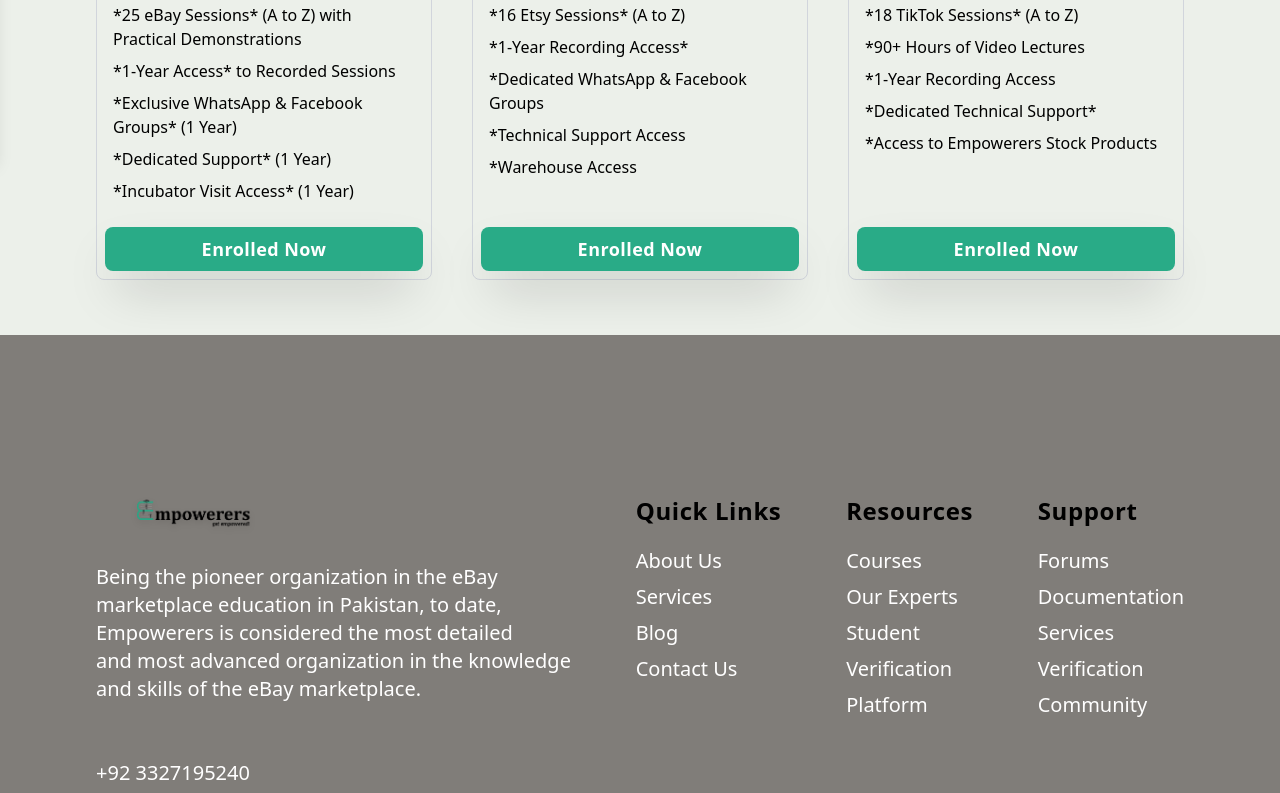
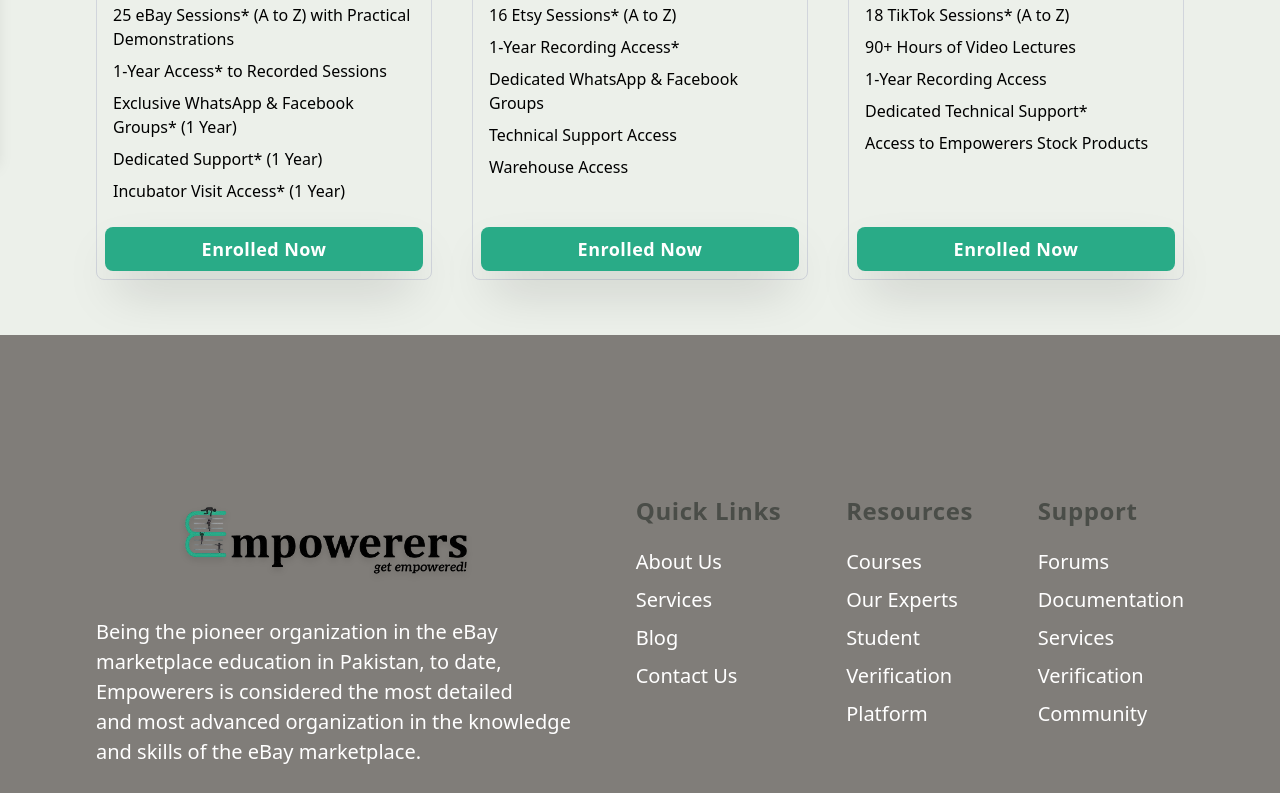
Before and after one commit to muazkhalid936/Empowers, a Next.js app: page /trainingPage in a window 1280 px wide. Shown: the part 640-1433 px from the top of the page. Built offline with nearby package versions, Linux system fonts and the light colour scheme.

Commit message:
Responsive

```diff
--- a/package.json
+++ b/package.json
@@ -10,6 +10,7 @@
   },
   "dependencies": {
     "@react-google-maps/api": "^2.20.6",
+    "analog-clock-react": "^1.3.0",
     "bcryptjs": "^3.0.2",
     "framer-motion": "^12.5.0",
     "jsonwebtoken": "^9.0.2",
@@ -30,6 +31,6 @@
     "eslint": "^9",
     "eslint-config-next": "15.2.1",
     "postcss": "^8.5.3",
-    "tailwindcss": "^4.0.12"
+    "tailwindcss": "^4.0.14"
   }
 }
--- a/src/app/globals.css
+++ b/src/app/globals.css
@@ -12,7 +12,9 @@
 #galleryDiv {
   scrollbar-width: none;
 }
-
+.textGray{
+  color: #4a4d48;
+}
 .main_hero_slogan {
   @apply text-[12px] md:text-[14px] lg:text-[16px];
 }
@@ -22,7 +24,6 @@
 .font_inter {
   font-family: "Inter", sans-serif;
   font-optical-sizing: auto;
-  /* font-weight: <weight>; */
   font-style: normal;
 }
 
--- a/src/app/page.js
+++ b/src/app/page.js
@@ -77,6 +77,7 @@
       </div>
       <Welcome />
 
+      <CountdownTimer targetDate="2025-04-01T02:30:00" />
       <Video />
 
       <Training />
@@ -85,7 +86,6 @@
       <Blogs />
 
       <StudentSlider />
-      <CountdownTimer targetDate="2025-04-01T00:00:00" />
 
       <div className=" mt-[55px] ">
         <div className="text-center font-bold text-2xl sm:text-5xl my-16">
--- a/src/components/Footer.js
+++ b/src/components/Footer.js
@@ -1,12 +1,10 @@
+import Image from "next/image";
 import Link from "next/link";
 import React from "react";
 import {
-  FaBars,
   FaFacebook,
   FaLinkedin,
-  FaPhoneAlt,
   FaTiktok,
-  FaTimes,
   FaYoutube,
 } from "react-icons/fa";
 import { MdEmail, MdOutlineEmail } from "react-icons/md";
@@ -14,17 +12,19 @@
 function Footer() {
   return (
     <div className="bg-[#807d79]">
-      <div className=" container mx-auto pt-20 px-10 md:px-24  text-white">
-        <div className="flex flex-wrap gap-5  justify-between  my-20">
+      <div className=" container mx-auto pt-10 sm:pt-20 px-10 md:px-24  text-white">
+        <div className="flex flex-wrap gap-5  justify-between  my-5 sm:my-20">
           <div>
             <Link href={"/"}>
-              <img
+              <Image
+              width={500}
+              height={500}
                 src="/empowerer_logo_re_bg.png"
                 alt=""
-                className="w-[200px] cursor-pointer drop-shadow-md  px-10 rounded-lg"
+                className="w-[300px] cursor-pointer drop-shadow-md  mx-auto  rounded-lg"
               />
             </Link>
-            <p className="text-xl mt-8">
+            <p className="text-[14px] sm:text-[20px] mt-8">
               Being the pioneer organization in the eBay <br /> marketplace
               education in Pakistan, to date, <br /> Empowerers is considered
               the most detailed <br /> and most advanced organization in the
@@ -32,94 +32,97 @@
             </p>
           </div>
           <div>
-            <h1 className="cursor-pointer text-2xl text-black font-bold tracking-wide mb-5">
+            <h1 className="cursor-pointer text-2xl textGray font-bold tracking-wide mb-5">
               Quick Links
             </h1>
-            <p className="mb-2 cursor-pointer text-xl ">
+            <p className="mb-2 cursor-pointer text-[14px] sm:text-[20px] ">
               <span className="border-b-1 border-transparent hover:border-white  transition-all duration-200">
                 About Us
               </span>
             </p>
-            <p className="mb-2 hover:cursor-pointer text-xl">
+            <p className="mb-2 hover:cursor-pointer text-[14px] sm:text-[20px]">
               <span className="border-b-1 border-transparent hover:border-white  transition-all duration-200">
                 Services
               </span>
             </p>
-            <p className="mb-2 hover:cursor-pointer text-xl">
+            <p className="mb-2 hover:cursor-pointer text-[14px] sm:text-[20px]">
               <span className="border-b-1 border-transparent hover:border-white  transition-all duration-200">
                 Blog
               </span>
             </p>
-            <p className="hover:cursor-pointer text-xl">
+            <p className="hover:cursor-pointer text-[14px] sm:text-[20px]">
               <span className="border-b-1 border-transparent hover:border-white  transition-all duration-200">
                 Contact Us
               </span>
             </p>
           </div>
           <div>
-            <h1 className="cursor-pointer text-2xl text-black font-bold tracking-wide mb-5">
+            <h1 className="cursor-pointer text-2xl textGray font-bold tracking-wide mb-5">
               Resources
             </h1>
-            <p className="mb-2 hover:cursor-pointer text-xl">
+            <p className="mb-2 hover:cursor-pointer text-[14px] sm:text-[20px]">
               <span className="border-b-1 border-transparent hover:border-white  transition-all duration-200">
                 Courses
               </span>
             </p>
-            <p className="mb-2 hover:cursor-pointer text-xl">
+            <p className="mb-2 hover:cursor-pointer text-[14px] sm:text-[20px]">
               <span className="border-b-1 border-transparent hover:border-white  transition-all duration-200">
                 Our Experts
               </span>
             </p>
-            <p className="mb-2 hover:cursor-pointer text-xl">
+            <p className="mb-2 hover:cursor-pointer text-[14px] sm:text-[20px]">
               <span className="border-b-1 border-transparent hover:border-white  transition-all duration-200">
                 Student
               </span>
             </p>
-            <p className="mb-2 hover:cursor-pointer text-xl">
+            <p className="mb-2 hover:cursor-pointer text-[14px] sm:text-[20px]">
               <span className="border-b-1 border-transparent hover:border-white  transition-all duration-200">
                 Verification
               </span>
             </p>
-            <p className="hover:cursor-pointer text-xl">
+            <p className="hover:cursor-pointer text-[14px] sm:text-[20px]">
               <span className="border-b-1 border-transparent hover:border-white  transition-all duration-200">
                 Platform
               </span>
             </p>
           </div>
           <div>
-            <h1 className="cursor-pointer text-2xl text-black font-bold tracking-wide mb-5">
+            <h1 className="cursor-pointer text-2xl textGray font-bold tracking-wide mb-5">
               Support
             </h1>
-            <p className="mb-2 hover:cursor-pointer text-xl">
+            <p className="mb-2 hover:cursor-pointer text-[14px] sm:text-[20px]">
               <span className="border-b-1 border-transparent hover:border-white  transition-all duration-200">
                 Forums
               </span>
             </p>
-            <p className="mb-2 hover:cursor-pointer text-xl">
+            <p className="mb-2 hover:cursor-pointer text-[14px] sm:text-[20px]">
               <span className="border-b-1 border-transparent hover:border-white  transition-all duration-200">
                 Documentation
               </span>
             </p>
-            <p className="mb-2 hover:cursor-pointer text-xl">
+            <p className="mb-2 hover:cursor-pointer text-[14px] sm:text-[20px]">
               <span className="border-b-1 border-transparent hover:border-white  transition-all duration-200">
                 Services
               </span>
             </p>
-            <p className="mb-2 hover:cursor-pointer text-xl">
+            <p className="mb-2 hover:cursor-pointer text-[14px] sm:text-[20px]">
               <span className="border-b-1 border-transparent hover:border-white  transition-all duration-200">
                 Verification
               </span>
             </p>
-            <p className="hover:cursor-pointer text-xl">
+            <p className="hover:cursor-pointer text-[14px] sm:text-[20px]">
               <span className="border-b-1 border-transparent hover:border-white  transition-all duration-200">
                 Community
               </span>
             </p>
           </div>
           <div className="">
-            <p className="mt-5 mb-3 text-xl">+92 3327195240</p>
-            <p className="text-xl underline">info@empowerers.co</p>
-            <div className="text-xl flex gap-4 my-8 items-center ">
+          <h1 className="cursor-pointer text-2xl textGray font-bold tracking-wide mb-5">
+Contact Us            </h1>
+
+            <p className="mt-5 mb-3 text-[14px] sm:text-[20px]">+92 3327195240</p>
+            <p className="text-[14px] sm:text-[20px] underline">info@empowerers.co</p>
+            <div className="text-[14px] sm:text-[20px] flex gap-4 my-8 items-center ">
               <FaFacebook />
               <FaLinkedin />
               <FaTiktok />
@@ -132,8 +135,8 @@
             <label htmlFor="email"  className='text-2xl'>Email <span className='text-red-600'>*</span></label><br />
             <input type="text" id='email'
             placeholder='Your Email address'
-            className='outline-none rounded-md text-black mt-2 w-[400px] p-3 text-xl bg-gray-300' /> <br />
-            <button className='mt-8 px-8 py-2 rounded-md cursor-pointer hover:bg-white hover:text-[#29ab87] border text-xl tracking-wide'>Subscribe</button>
+            className='outline-none rounded-md textGray mt-2 w-[400px] p-3 text-[14px] sm:text-[20px] bg-gray-300' /> <br />
+            <button className='mt-8 px-8 py-2 rounded-md cursor-pointer hover:bg-white hover:text-[#29ab87] border text-[14px] sm:text-[20px] tracking-wide'>Subscribe</button>
         </div> */}
         </div>
         <div className=" px-20 text-center border-green-300 border-t-1 py-5 ">
--- a/src/components/Home/Training.jsx
+++ b/src/components/Home/Training.jsx
@@ -4,33 +4,33 @@
     img: "/trainingEbay.jpg",
     text: "eBay Training",
     features: [
-      "*25 eBay Sessions* (A to Z) with Practical Demonstrations",
-      "*1-Year Access* to Recorded Sessions",
-      "*Exclusive WhatsApp & Facebook Groups* (1 Year)",
-      "*Dedicated Support* (1 Year)",
-      "*Incubator Visit Access* (1 Year)",
+      "25 eBay Sessions* (A to Z) with Practical Demonstrations",
+      "1-Year Access* to Recorded Sessions",
+      "Exclusive WhatsApp & Facebook Groups* (1 Year)",
+      "Dedicated Support* (1 Year)",
+      "Incubator Visit Access* (1 Year)",
     ],
   },
   {
     img: "/trainingEtsy.jpg",
     text: "Etsy Training",
     features: [
-      "*16 Etsy Sessions* (A to Z)",
-      "*1-Year Recording Access*",
-      "*Dedicated WhatsApp & Facebook Groups",
-      "*Technical Support Access",
-      "*Warehouse Access",
+      "16 Etsy Sessions* (A to Z)",
+      "1-Year Recording Access*",
+      "Dedicated WhatsApp & Facebook Groups",
+      "Technical Support Access",
+      "Warehouse Access",
     ],
   },
   {
     img: "/trainingTiktok.jpg",
     text: "Tik Tok Shop Training",
     features: [
-      "*18 TikTok Sessions* (A to Z)",
-      "*90+ Hours of Video Lectures",
-      "*1-Year Recording Access",
-      "*Dedicated Technical Support*",
-      "*Access to Empowerers Stock Products",
+      "18 TikTok Sessions* (A to Z)",
+      "90+ Hours of Video Lectures",
+      "1-Year Recording Access",
+      "Dedicated Technical Support*",
+      "Access to Empowerers Stock Products",
     ],
   },
 ];
@@ -40,7 +40,7 @@
     <div className="bg-[#ecf0ea]">
       <div className="  container mx-auto py-[45px] px-10 md:py-[55px] md:px-24">
         <div className="flex justify-center   flex-col gap-4 sm:gap-8 items-center  ">
-          <h1 className="md:text-5xl text-2xl drop-shadow-lg font-bold">
+          <h1 className="md:text-5xl text-[#29ab87] text-2xl drop-shadow-lg font-bold">
             Our Training
           </h1>
           <button className="md:text-[15px] font-semibold md:tracking-wide border hover:cursor-pointer transition-all duration-300 ease-in-out rounded-full px-5 text-[#4a4d48] bg-transparent hover:text-[#29ab87]  md:px-10 py-2">
--- a/src/components/Home/Welcome.jsx
+++ b/src/components/Home/Welcome.jsx
@@ -3,7 +3,7 @@
 const Welcome = () => {
   return (
     <div className="bg-[#ecf0ea]">
-      <div className="md:py-[55px] py-[45px] my-[45px]  container mx-auto   flex lg:flex-row gap-10 flex-col  justify-center items-center px-10  md:px-24">
+      <div className="md:py-[55px] py-[45px] mb-[45px]  container mx-auto   flex lg:flex-row gap-10 flex-col  justify-center items-center px-10  md:px-24">
         <div className=" lg:w-1/2 flex flex-col gap-5 ">
           <h1 className="text-2xl md:text-5xl font-bold text-[#29ab87] text-center sm:text-start  drop-shadow-lg">
             Welcome To Empowrerers
```
Also changed, not shown: src/components/Home/Blogs.jsx (+34 -23 lines), src/components/Home/Click.jsx (added, +38 -0 lines), src/components/Home/CountDownTimer.jsx (+27 -18 lines), src/components/Home/Sevices.jsx (+39 -20 lines), 1 other file (tests, documents, lock files or other folders).
